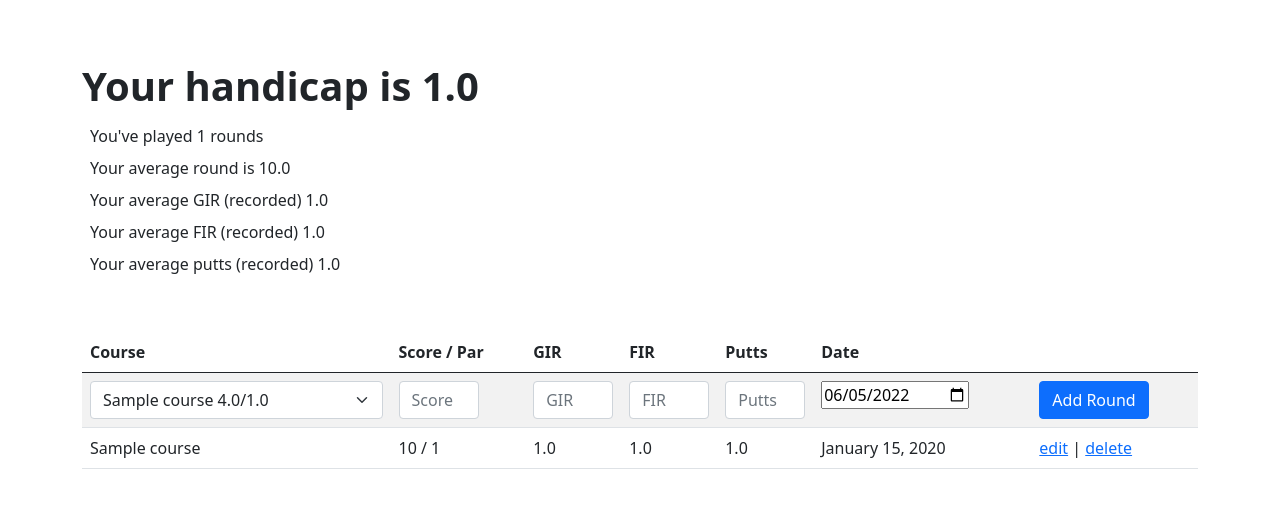
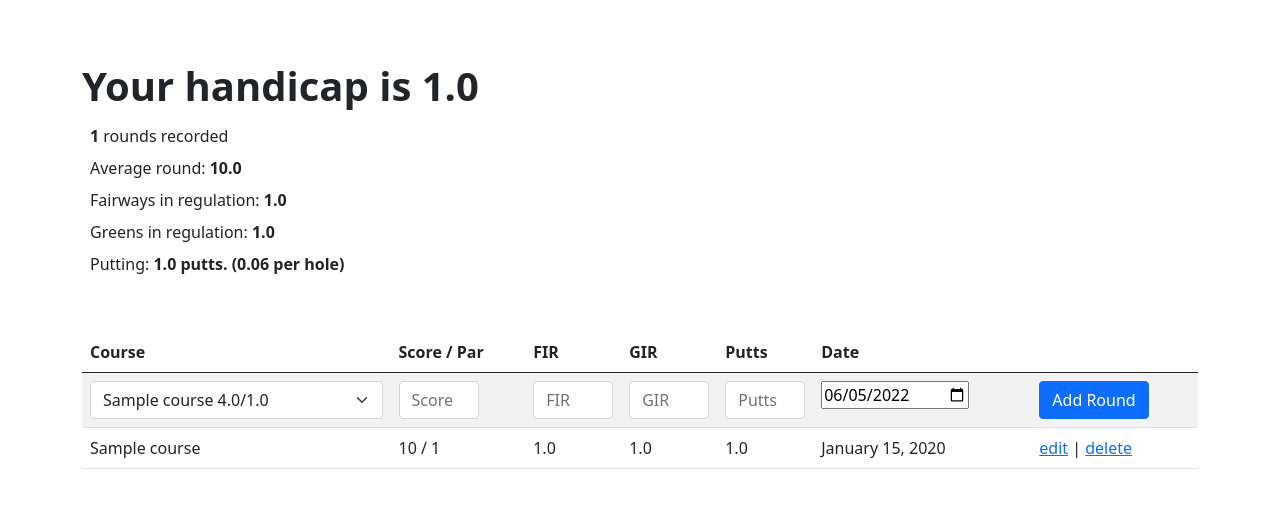
Before and after one commit to niklasbaumgardner/golfapp, a Flask app: page / in a window 1280 px wide. Shown: the part 56-572 px from the top of the page. Run offline with Flask 2, Linux system fonts and the light colour scheme; a user stored in the database is signed in; tables that the repository leaves empty hold one stand-in row (values such as "Sample post").

Commit message:
better organization of stats on index

```diff
--- a/golfapp/home/golf.py
+++ b/golfapp/home/golf.py
@@ -122,7 +122,12 @@ def get_avg_putts(rounds):
             total += round_.putts
             count += 1
 
-    return round(total / count, 2) if count else 0
+    avg_putts = 0
+    if count:
+        ppr = round(total / count, 2)
+        avg_putts = f"{ppr} putts. ({round(ppr / 18, 2)} per hole)"
+
+    return avg_putts
 
 def stringify_handicap(handicap):
     if handicap < 0:
--- a/golfapp/templates/index.html
+++ b/golfapp/templates/index.html
@@ -35,11 +35,11 @@
             Your handicap is {{ handicap }}
         </div>
         <div>
-            <p class="m-2">You've played {{ stats['num_rounds'] }} rounds</p>
-            <p class="m-2">Your average round is {{ stats['avg_score'] }}</p>
-            <p class="m-2">Your average GIR (recorded) {{ stats['avg_gir'] }}</p>
-            <p class="m-2">Your average FIR (recorded) {{ stats['avg_fir'] }}</p>
-            <p class="m-2">Your average putts (recorded) {{ stats['avg_putts'] }}</p>
+            <p class="m-2"><b>{{ stats['num_rounds'] }}</b> rounds recorded</p>
+            <p class="m-2">Average round: <b>{{ stats['avg_score'] }}</b></p>
+            <p class="m-2">Fairways in regulation: <b>{{ stats['avg_fir'] }}</b></p>
+            <p class="m-2">Greens in regulation: <b>{{ stats['avg_gir'] }}</b></p>
+            <p class="m-2">Putting: <b>{{ stats['avg_putts'] }}</b></p>
         </div>
     </div>
 </div>
@@ -51,8 +51,8 @@
                     <tr>
                         <th scope="col">Course</th>
                         <th scope="col">Score / Par</th>
+                        <th scope="col w-80p">FIR</th>
                         <th scope="col w-80p">GIR</th>
-                        <th scope="col w-80p">FIR</th>
                         <th scope="col w-80p">Putts</th>
                         <th scope="col">Date</th>
                         <th scope="col"></th>
@@ -75,10 +75,10 @@
                                     required>
                             </td>
                             <td>
-                                <input class="form-control w-80p" type="number" name="gir" placeholder="GIR">
+                                <input class="form-control w-80p" type="number" name="fir" placeholder="FIR">
                             </td>
                             <td>
-                                <input class="form-control w-80p" type="number" name="fir" placeholder="FIR">
+                                <input class="form-control w-80p" type="number" name="gir" placeholder="GIR">
                             </td>
                             <td>
                                 <input class="form-control w-80p" type="number" name="putts" placeholder="Putts">
@@ -107,28 +107,24 @@
                                     placeholder="Score" value="{{ round.score }}" hidden>
                             </td>
                             <td class="w-80p">
+                                <span class="show-not-edit-{{ round.id }}">{{ round.fir }}</span>
+                                <input class="form-control show-edit-{{ round.id }} w-80p" type="number" name="fir"
+                                    placeholder="FIR" value="{{ round.fir }}" hidden>
+                            </td>
+                            <td class="w-80p">
                                 <span class="show-not-edit-{{ round.id }}">{{ round.gir }}</span>
                                 <input class="form-control show-edit-{{ round.id }} w-80p" type="number" name="gir"
                                     placeholder="GIR" value="{{ round.gir }}" hidden>
-
-                            </td>
-                            <td class="w-80p">
-                                <span class="show-not-edit-{{ round.id }}">{{ round.fir }}</span>
-                                <input class="form-control show-edit-{{ round.id }} w-80p" type="number" name="fir"
-                                    placeholder="FIR" value="{{ round.fir }}" hidden>
-
                             </td>
                             <td class="w-80p">
                                 <span class="show-not-edit-{{ round.id }}">{{ round.putts }}</span>
                                 <input class="form-control show-edit-{{ round.id }} w-80p" type="number" name="putts"
                                     placeholder="Putts" value="{{ round.putts }}" hidden>
-
                             </td>
                             <td>
                                 <span class="show-not-edit-{{ round.id }}">{{ round.date.strftime("%B %d, %Y") }}</span>
                                 <input class="show-not-edit-{{ round.id }}" type="date" name="date"
                                     value="{{ round.date.strftime('%Y-%m-%d') }}" hidden>
-
                             </td>
                             <td>
                                 <a class="show-not-edit-{{ round.id }} no-underline p-0" href="javascript:void(0);"
@@ -141,7 +137,6 @@
                                 <a class="show-not-edit-{{ round.id }} no-underline p-0" href="javascript:void(0);"
                                     onclick="deleteRoundClick('{{ round.id }}')">delete</a>
                             </td>
-
                         </form>
                     </tr>
                     {% endfor %}
```
